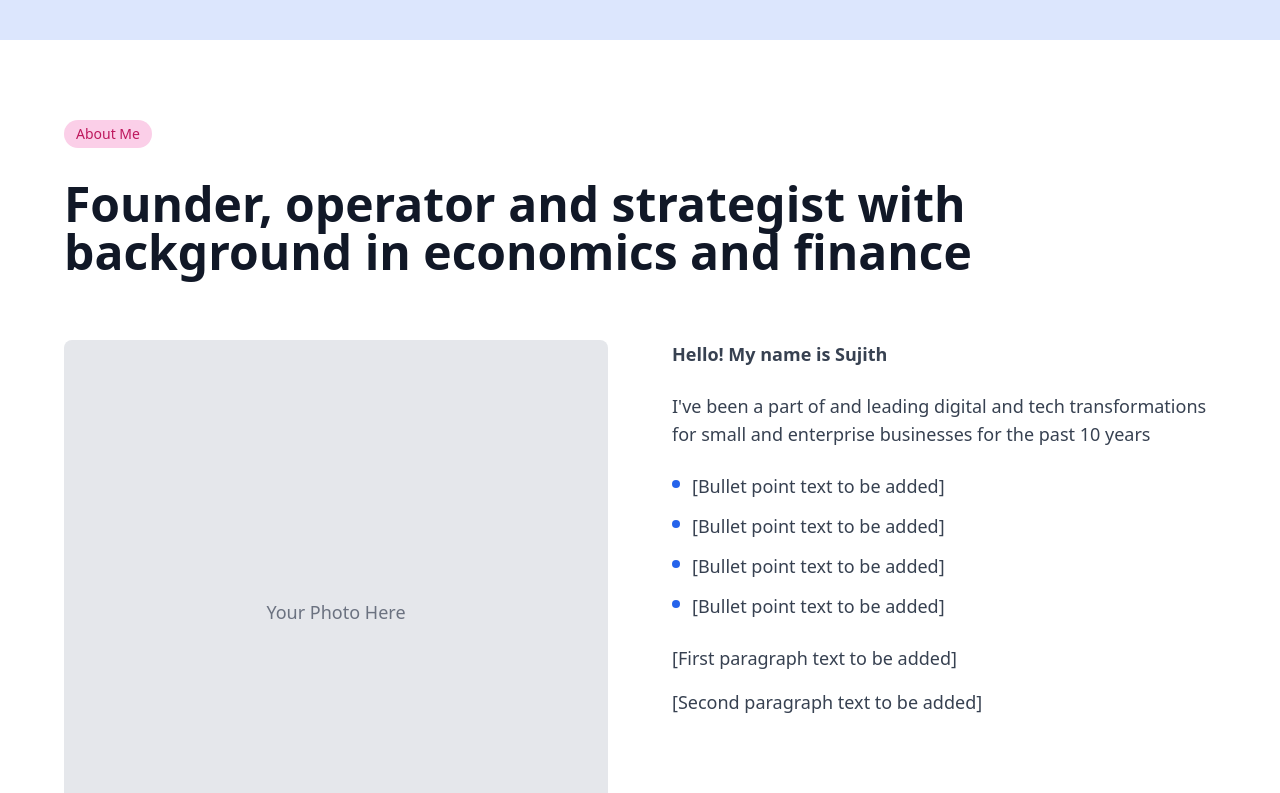
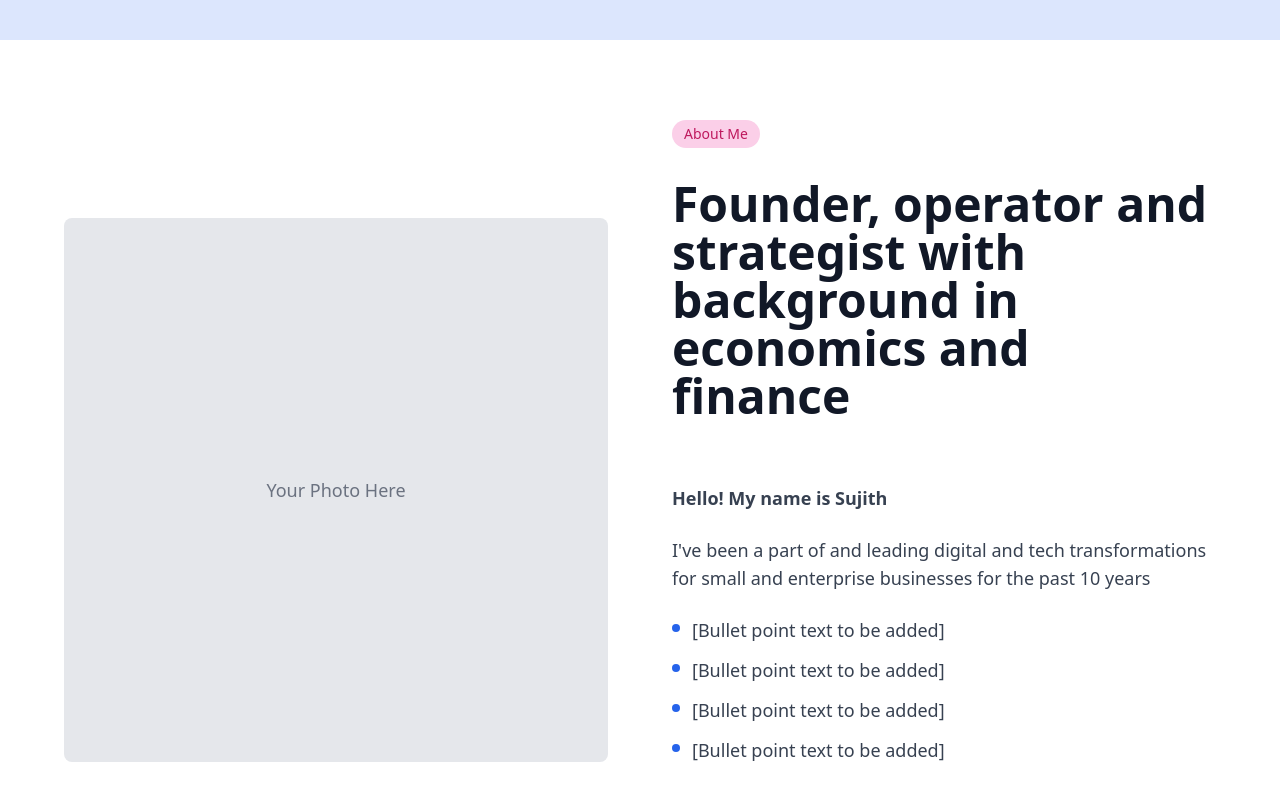
Before and after one commit to syankanaik/biz-tech-boost-us, a React (Vite) app: page / in a window 1280 px wide. Shown: the part 2460-3253 px from the top of the page. Built offline with nearby package versions, Linux system fonts and the light colour scheme.

Commit message:
Fix: Restructure About Me section
Restructure the About Me section into a two-column layout with an image placeholder on the left and text content on the right.

```diff
--- a/src/components/AboutSection.tsx
+++ b/src/components/AboutSection.tsx
@@ -12,24 +12,24 @@ const AboutSection = () => {
   return (
     <section className="min-h-screen flex items-center justify-center bg-white px-4 py-20">
       <div className="max-w-6xl mx-auto">
-        <div className="mb-8">
-          <span className="inline-block bg-pink-200 text-pink-700 px-3 py-1 rounded-full text-sm font-medium">
-            About Me
-          </span>
-        </div>
-
-        <h2 className="text-4xl lg:text-5xl font-bold text-gray-900 mb-16">
-          Founder, operator and strategist with background in economics and finance
-        </h2>
-
-        <div className="grid lg:grid-cols-2 gap-16 items-start">
+        <div className="grid lg:grid-cols-2 gap-16 items-center min-h-[600px]">
           <div className="order-2 lg:order-1">
-            <div className="bg-gray-200 rounded-lg aspect-square flex items-center justify-center">
+            <div className="bg-gray-200 rounded-lg aspect-square flex items-center justify-center h-full">
               <span className="text-gray-500 text-lg">Your Photo Here</span>
             </div>
           </div>
 
           <div className="order-1 lg:order-2">
+            <div className="mb-8">
+              <span className="inline-block bg-pink-200 text-pink-700 px-3 py-1 rounded-full text-sm font-medium">
+                About Me
+              </span>
+            </div>
+
+            <h2 className="text-4xl lg:text-5xl font-bold text-gray-900 mb-16">
+              Founder, operator and strategist with background in economics and finance
+            </h2>
+
             <div className="text-lg text-gray-700 space-y-6">
               <p className="font-semibold">
                 Hello! My name is Sujith
```
